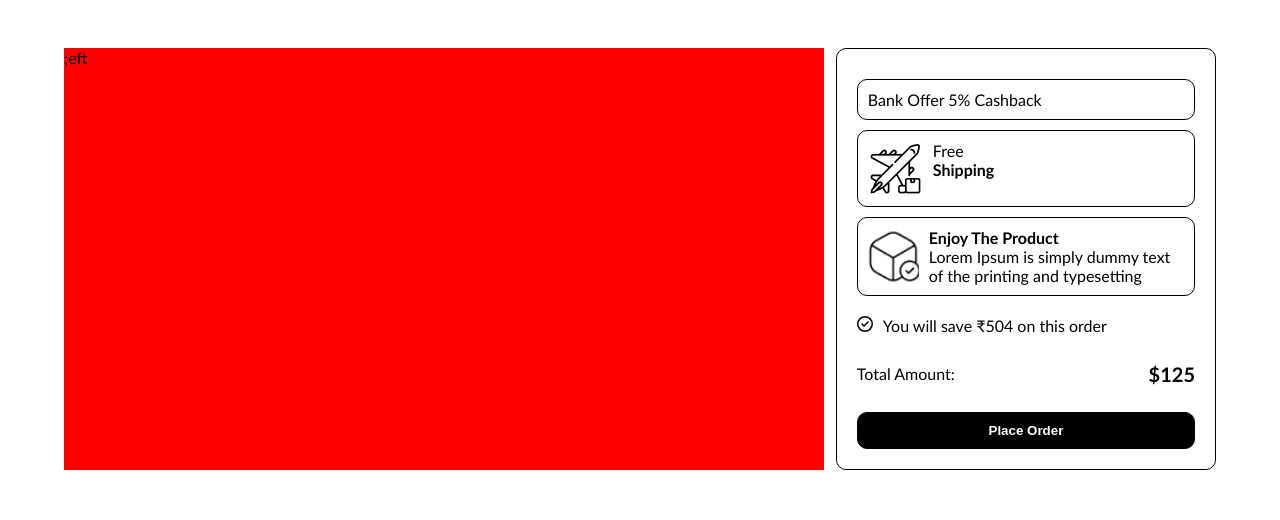
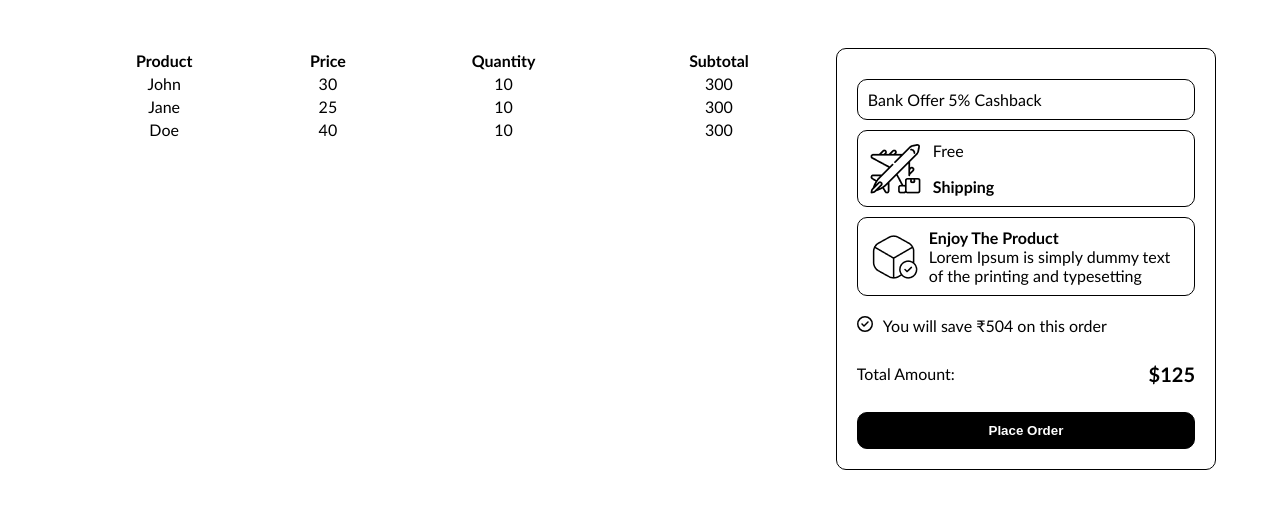
Before and after one commit to Dzzjio/dzz-shop-ecommerse, a React (Create React App) app: page /cart in a window 1280 px wide. Shown: the part 274-794 px from the top of the page. Built offline with nearby package versions, Linux system fonts and the light colour scheme.

Commit message:
add table to cart page

```diff
--- a/src/pages/cart/index.tsx
+++ b/src/pages/cart/index.tsx
@@ -4,14 +4,39 @@ import airplane from '../../assets/images/air-plane.png'
 import boxProduct from '../../assets/images/box-product-icon.png'
 import { FontAwesomeIcon } from "@fortawesome/react-fontawesome"
 import { faCircleCheck } from "@fortawesome/free-regular-svg-icons"
+import Table from "./table"
 
 const CartPage = () => {
+
+    const data = [
+        { id: 1,
+            Product: 'John',
+            Price: 30,
+            Quantity: 10,
+            Subtotal: 300
+        },
+        { id: 2,
+            Product: 'Jane',
+            Price: 25,
+            Quantity: 10,
+            Subtotal: 300
+        },
+        { id: 3,
+            Product: 'Doe',
+            Price: 40,
+            Quantity: 10,
+            Subtotal: 300
+        },
+      ]
+
+      const columns = ['Product', 'Price', 'Quantity', 'Subtotal']
+
     return (
         <>
         <HeaderBotYellow imgUrl={"https://freerangestock.com/sample/61264/online-shopping--laptop-to-shopping-cart.jpg"} />
         <CartPageContainer>
             <CartPageLeft>
-                ;eft
+                <Table data={data} columns={columns} />
             </CartPageLeft>
 
             <CartPageRight>
--- a/src/pages/cart/styled.ts
+++ b/src/pages/cart/styled.ts
@@ -14,10 +14,6 @@ export const CartPageContainer = styled.section`
 
 export const CartPageLeft = styled.div`
     width: 66%;
-    background-color: red;
-
-
-
 
     @media (max-width: ${Breakpoints.tablet}) {
         order: 12;
@@ -27,12 +23,11 @@ export const CartPageLeft = styled.div`
 `
 
 export const CartPageRight = styled.div`
-        width: 33%;
-        border: 1px solid black;
-        border-radius: 10px;
-        padding: 20px;
-        height: max-content;
-    }
+    width: 33%;
+    border: 1px solid black;
+    border-radius: 10px;
+    padding: 20px;
+    height: max-content;
 
     @media (max-width: ${Breakpoints.tablet}) {
         order: 1;
@@ -42,6 +37,7 @@ export const CartPageRight = styled.div`
 `
 
 export const CartPageRightHeader = styled.div`
+
     & > div {
         border: 1px solid black;
         border-radius: 10px;
@@ -52,6 +48,9 @@ export const CartPageRightHeader = styled.div`
 
         & > * {
             margin: 0;
+            display: flex;
+            flex-direction: column;
+            justify-content: space-between;
         }
 
         & > div > * {
@@ -59,7 +58,7 @@ export const CartPageRightHeader = styled.div`
         }
 
         & > img {
-            object-fit: cover;
+            object-fit: contain;
         }
 `
 
--- /dev/null
+++ b/src/pages/cart/styledTable.ts
@@ -0,0 +1,14 @@
+import styled from "styled-components";
+
+export const StyledTable = styled.table`
+    width: 100%;
+
+    & > thead {
+        width: 100%;
+    }
+
+    & > tbody {
+        width: 100%;
+        text-align: center;
+    }
+`
--- /dev/null
+++ b/src/pages/cart/table.tsx
@@ -0,0 +1,32 @@
+import React, { FC } from 'react';
+import { StyledTable } from './styledTable';
+
+interface TableProps {
+  data: { [key: string]: any }[];
+  columns: string[];
+}
+
+const Table: FC<TableProps> = ({ data, columns }) => {
+  return (
+    <StyledTable>
+      <thead>
+        <tr>
+          {columns.map((column, index) => (
+            <th key={index}>{column}</th>
+          ))}
+        </tr>
+      </thead>
+      <tbody>
+        {data.map((row, rowIndex) => (
+          <tr key={rowIndex}>
+            {columns.map((column, colIndex) => (
+              <td key={colIndex}>{row[column]}</td>
+            ))}
+          </tr>
+        ))}
+      </tbody>
+    </StyledTable>
+  );
+};
+
+export default Table;
```
